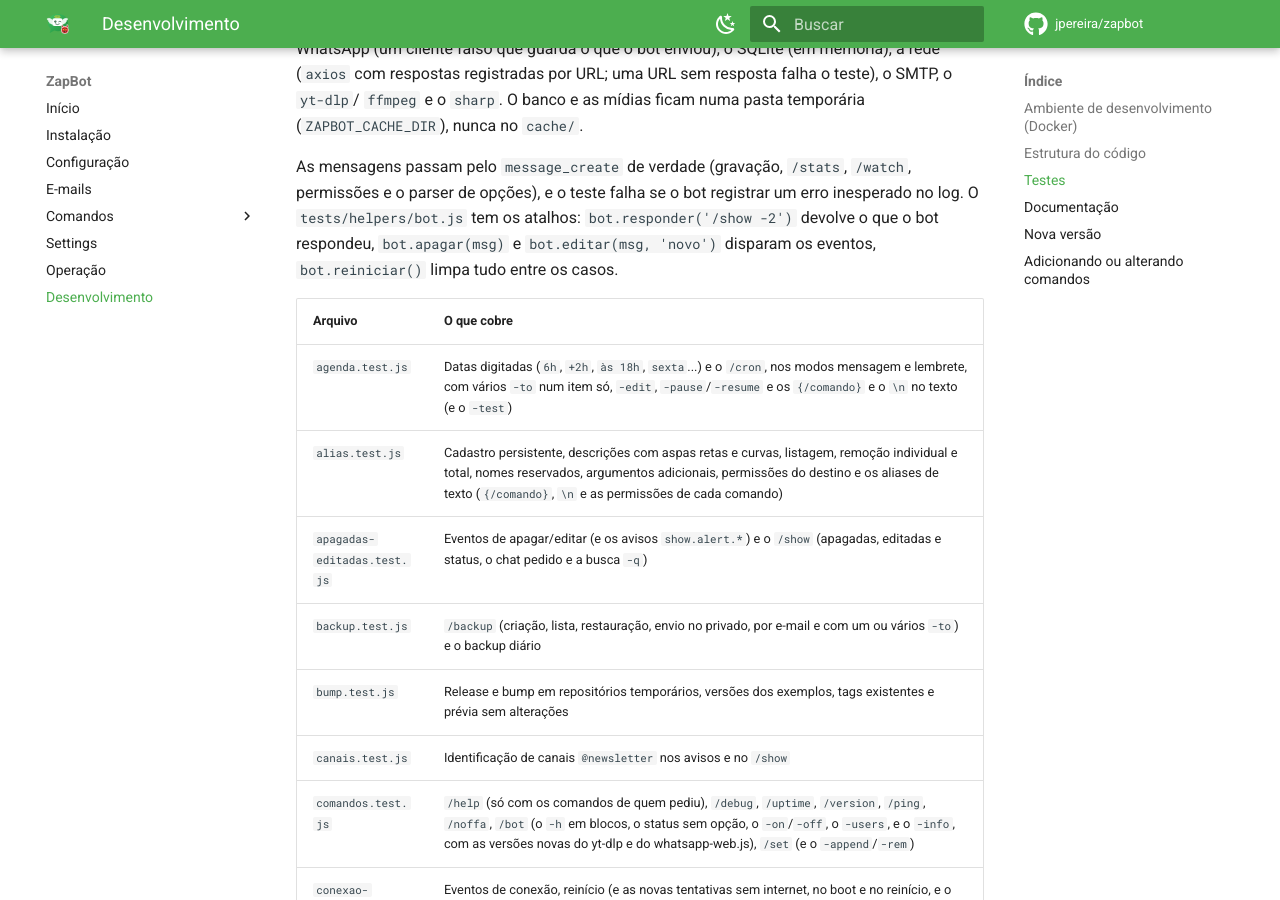
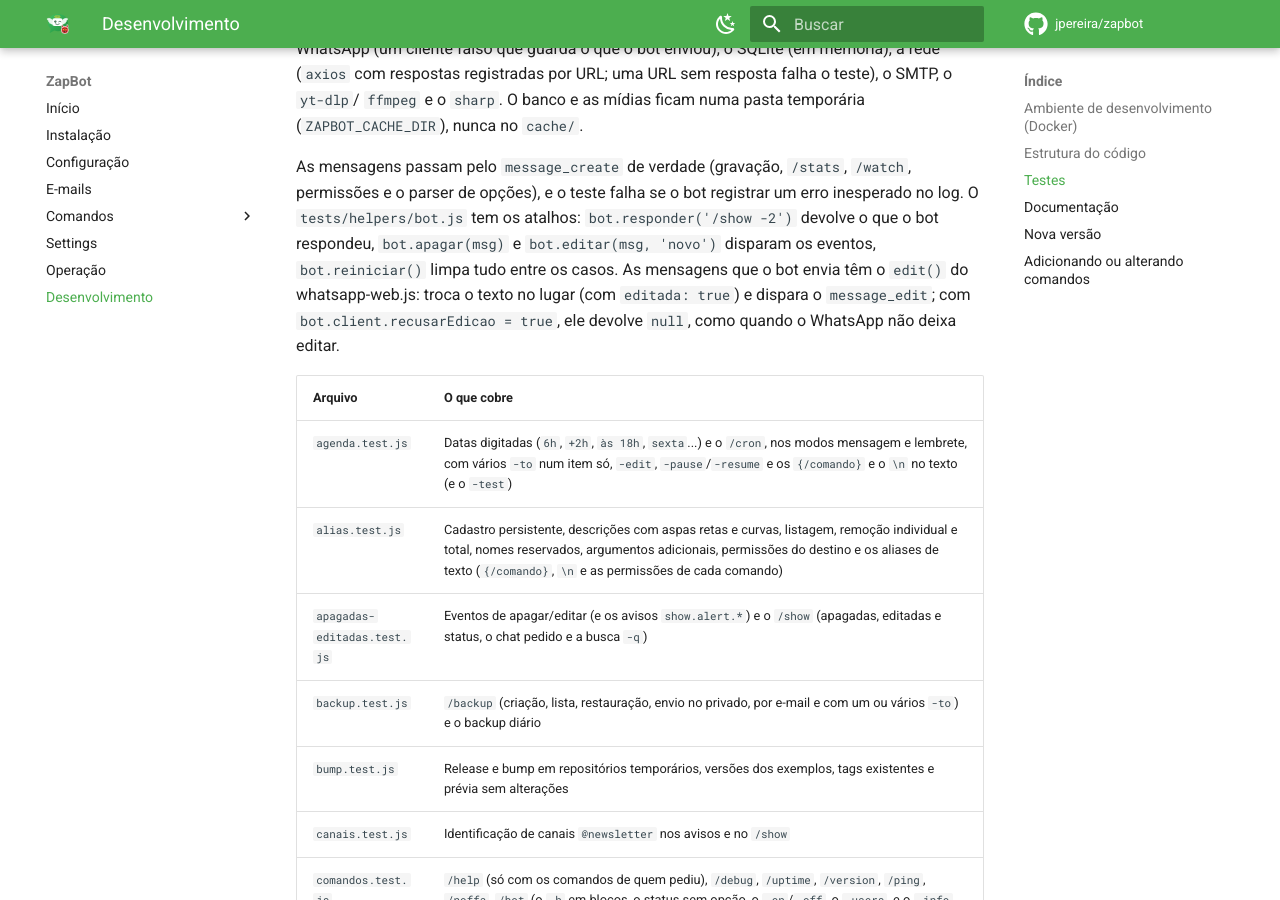
Before and after one commit to jpereira/zapbot, an MkDocs documentation site: the page built from docs/development.md, in a window 1280 px wide and 900 px high, scrolled down 3482 px. Built offline with MkDocs 1.6.1 and Material for MkDocs 9.7.7, drawn with Linux system fonts in a browser that asks for light colours; comment, search, counter and statistics services are not loaded; some of the changed text lies outside the part shown.

Commit message:
Document the edited notices and the tests' edit()
The choice list (contacts and groups, /show) and the /bot -reset confirmation tell that, without a
reply by the deadline, the question becomes the "⌛ …" notice instead of the bot sending another
message. development.md cites completeNotice in client.js and the fake client's message edit()
(with rejectEdit). The site and README Summary tell that /get also uses the replied media.

```diff
--- a/docs/development.md
+++ b/docs/development.md
@@ -166,7 +166,9 @@ As mensagens passam pelo `message_create` de verdade (gravação, `/stats`, `/wa
 parser de opções), e o teste falha se o bot registrar um erro inesperado no log. O
 `tests/helpers/bot.js` tem os atalhos: `bot.responder('/show -2')` devolve o que o bot respondeu,
 `bot.apagar(msg)` e `bot.editar(msg, 'novo')` disparam os eventos, `bot.reiniciar()` limpa tudo
-entre os casos.
+entre os casos. As mensagens que o bot envia têm o `edit()` do whatsapp-web.js: troca o texto no
+lugar (com `editada: true`) e dispara o `message_edit`; com `bot.client.recusarEdicao = true`, ele
+devolve `null`, como quando o WhatsApp não deixa editar.
 
 | Arquivo | O que cobre |
 |---|---|
```
Also changed, not shown: other parts of docs/development.md (+1 -1 lines), README.md (+1 -1 lines), docs/commands/bot.md (+2 -1 lines), docs/commands/index.md (+4 -1 lines), docs/commands/show.md (+2 -1 lines).
